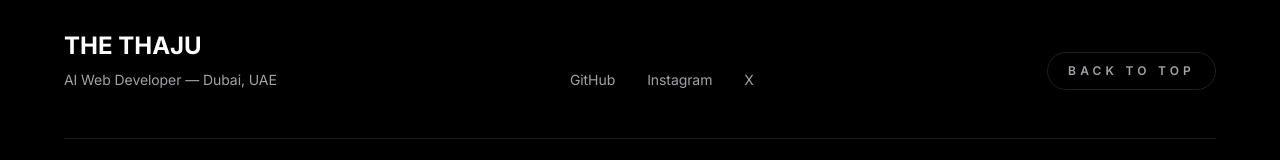
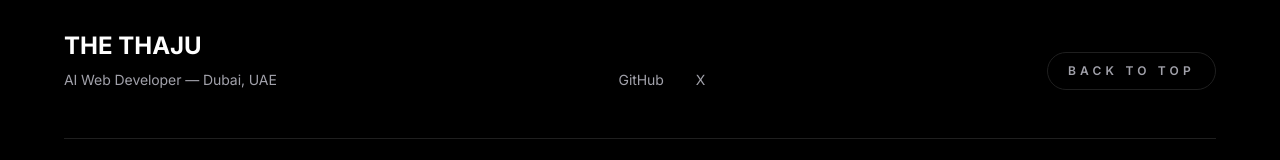
Before and after one commit to thethajuu-hub/thethaju, a Next.js app: page / in a window 1280 px wide. Shown: the part 6668-6828 px from the top of the page. Built offline with nearby package versions, Linux system fonts and the light colour scheme.

Commit message:
Remove Instagram profile from footer

```diff
--- a/components/Footer.tsx
+++ b/components/Footer.tsx
@@ -17,9 +17,6 @@ export default function Footer() {
           <div className="flex gap-8 font-body text-sm text-muted">
             <a href={social.github} target="_blank" rel="noreferrer" data-cursor-hover className="hover:text-paper transition-colors">
               GitHub
-            </a>
-            <a href={social.instagram} target="_blank" rel="noreferrer" data-cursor-hover className="hover:text-paper transition-colors">
-              Instagram
             </a>
             <a href={social.x} target="_blank" rel="noreferrer" data-cursor-hover className="hover:text-paper transition-colors">
               X
```
